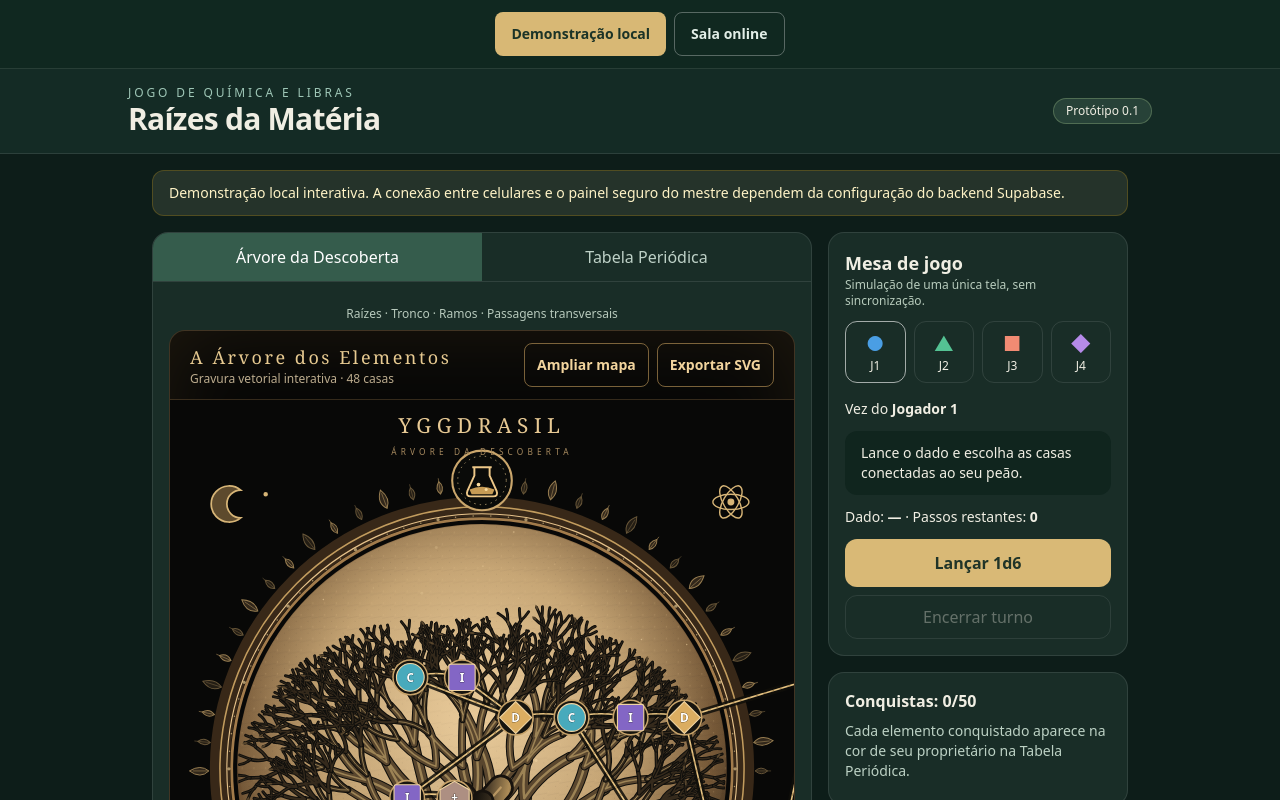
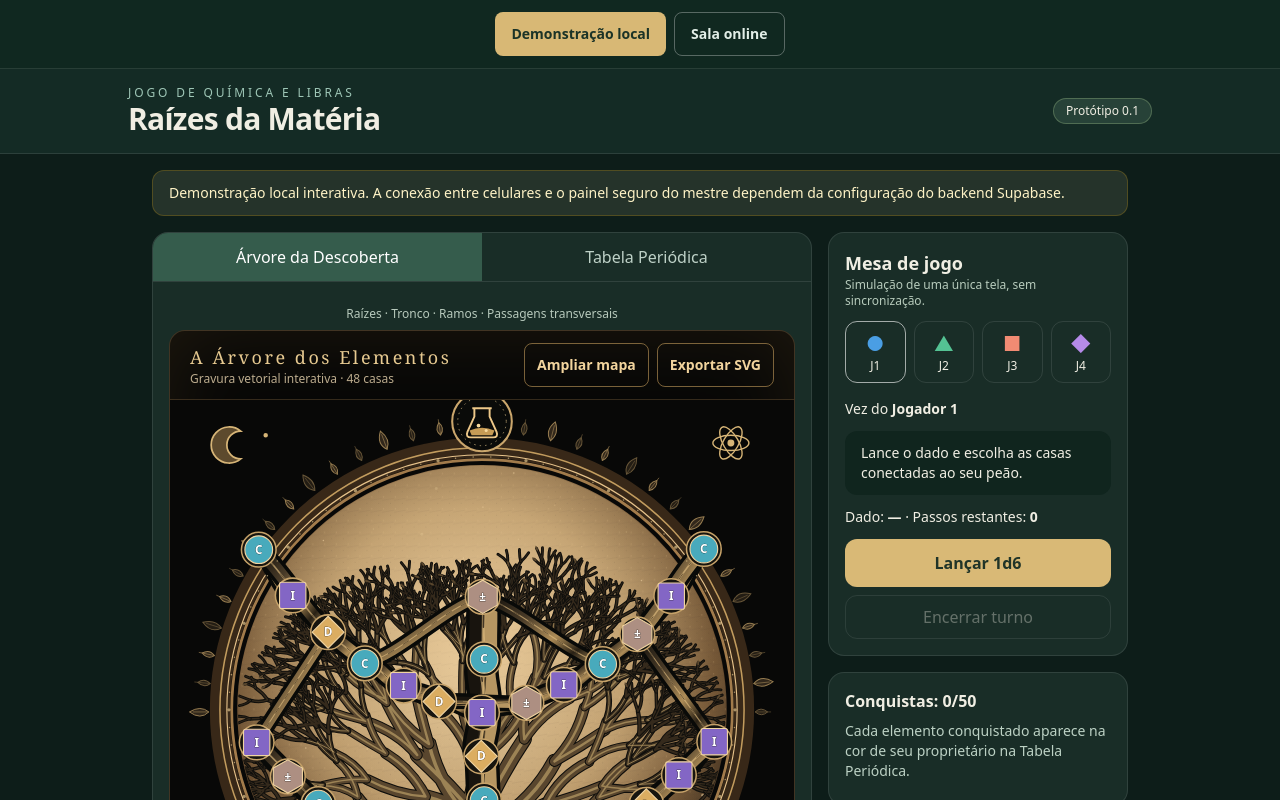
Before and after one commit to qui-x/raizes-da-materia, a React (Vite) app: page / in a window 1280 px wide. Shown: the top 800 px of the page. Built offline with nearby package versions, Linux system fonts and the light colour scheme.

Commit message:
feat: integra veios navegáveis da árvore sem grade sobreposta

```diff
--- a/src/components/YggdrasilBoard.tsx
+++ b/src/components/YggdrasilBoard.tsx
@@ -1,10 +1,10 @@
-import { useId, useRef, useState, type RefObject } from 'react'
-import { houseColor, houseLabel, neighbors, nodes, playerColors, type HouseType } from '../game/board'
+import { useEffect, useId, useRef, useState, type RefObject } from 'react'
+import { edges, houseColor, houseLabel, nodes, playerColors, type HouseType } from '../game/board'
 
 /**
  * Yggdrasil original em vetores: árvore entalhada + mapa jogável.
- * A camada de arte é puramente decorativa. A camada de casas usa
- * o mesmo grafo de 48 nós dos motores local e multiplayer.
+ * Os caminhos são veios reais da árvore e cada bifurcação é um nó do jogo.
+ * O SVG usa o mesmo grafo do motor e do banco de dados.
  */
 export type TreePawn = { seat: number; nodeId: number }
 type Props = {
@@ -23,9 +23,27 @@ const typeSymbols: Record<HouseType, string> = {
 const typeNames: HouseType[] = ['identificacao', 'cotidiano', 'desafio', 'acontecimento']
 
 function position(nodeId: number) {
-  const n = nodes[nodeId]
-  return { x: 450 + (n.x - 196) * 1.52, y: 980 - n.row * 58 }
+  return { x: nodes[nodeId].x, y: nodes[nodeId].y }
 }
+// O mesmo traço representa a madeira e o trajeto jogável.
+// Nenhuma malha de caminhos é sobreposta à gravura.
+function branchCurve(a: number, b: number): string {
+  const from = position(a), to = position(b)
+  const dx=to.x-from.x, dy=to.y-from.y
+  const swing=Math.sin(a*1.31+b*.83)*12
+  const c1x=from.x+dx*.3+(Math.abs(dx)<20?swing:0)
+  const c2x=from.x+dx*.7-(Math.abs(dx)<20?swing:0)
+  const c1y=from.y+dy*.24-(Math.abs(dx)>45?swing:0)
+  const c2y=from.y+dy*.76+(Math.abs(dx)>45?swing:0)
+  return 'M'+from.x+' '+from.y+' C'+c1x.toFixed(1)+' '+c1y.toFixed(1)+' '+
+    c2x.toFixed(1)+' '+c2y.toFixed(1)+' '+to.x+' '+to.y
+}
+function branchWidth(a: number,b: number): number {
+  if(a<12&&b<12) return 40
+  if(a>=12&&Math.floor(a/6)===Math.floor(b/6)) return a<24?24:19
+  return 13
+}
+
 
 function buildCanopy() {
   const byDepth = Array.from({ length: 7 }, () => '')
@@ -56,32 +74,6 @@ function buildCanopy() {
 }
 const canopy = buildCanopy()
 const widths = [19, 13, 8.3, 5.3, 3.3, 2.1, 1.2]
-const roots = [
-  'M453 838 C403 893 385 941 302 968 C218 989 173 1052 126 1125',
-  'M468 825 C516 884 539 935 615 967 C677 993 725 1063 775 1133',
-  'M428 852 C381 932 354 1007 283 1050 C254 1070 214 1123 189 1161',
-  'M477 853 C527 936 570 990 623 1045 C674 1095 669 1130 723 1171',
-  'M445 856 C453 937 429 1018 460 1061 C496 1108 522 1122 538 1160',
-  'M433 867 C393 926 330 975 349 1019 C367 1084 417 1125 397 1173',
-  'M471 851 C513 925 580 984 551 1034 C527 1085 471 1112 481 1182',
-  'M411 869 C352 908 277 943 222 934 C156 924 107 964 82 1025',
-  'M489 868 C557 921 647 919 700 953 C741 974 796 1014 824 1057',
-  'M456 861 C431 927 491 973 454 1017 C401 1071 369 1094 333 1171',
-]
-const trunk = [
-  'M452 865 C391 817 412 765 456 728 C510 680 457 622 421 571',
-  'M445 866 C494 806 489 760 451 720 C391 654 429 613 477 559',
-  'M443 859 C416 803 472 772 490 728 C518 670 459 622 451 579',
-  'M465 860 C491 790 412 765 431 711 C449 667 484 647 471 600',
-  'M459 873 C397 815 372 751 422 695 C456 651 445 626 415 602',
-  'M467 861 C523 813 536 751 477 697 C447 668 418 647 435 619',
-]
-const tracery = [
-  'M441 840 C401 802 416 759 451 731 C482 704 489 678 451 638',
-  'M458 842 C480 794 446 754 466 715 C498 676 434 652 431 620',
-  'M478 847 C515 802 494 751 468 724 C446 690 422 670 455 631',
-  'M419 841 C396 789 437 747 436 712 C421 679 457 654 469 617',
-]
 const outerLeaves = Array.from({ length: 32 }, (_, i) => {
   const t = -Math.PI + i * Math.PI / 31
   const x = 450 + Math.cos(t) * 394
@@ -155,28 +147,25 @@ function TreeDrawing({ prefix, pawns, focusedNodeId, reachableIds, onMove, busy,
         {depth < 4 && <path d={d} stroke="#b39762" strokeWidth={widths[depth] * .27} opacity=".75" />}
       </g>)}
       {canopy.tips.map((t,i)=><ellipse key={i} cx={t.x} cy={t.y} rx="1.5" ry="4" transform={'rotate('+(t.angle*180/Math.PI)+' '+t.x+' '+t.y+')'} fill="#665034" opacity=".8"/>)}
-      {/* Tronco torcido, com fios de corte e textura */}
-      {trunk.map((d,i)=><g key={i} fill="none" strokeLinecap="round">
-        <path d={d} stroke="#17120d" strokeWidth={42-i%3*4} />
-        <path d={d} stroke={'url(#' + prefix + '-wood)'} strokeWidth={34-i%3*4} />
-        <path d={d} stroke="#d3ad71" strokeWidth={2.3+i%2} opacity=".7" />
-      </g>)}
-      {tracery.map((d,i)=><path key={i} d={d} stroke="#1a1710" strokeWidth="5.5" fill="none" opacity=".67" />)}
-      <path d="M420 842 Q450 878 480 841" fill="none" stroke="#d9b985" strokeWidth="5" opacity=".76" />
     </g>
 
-    {/* Raízes transbordam do medalhão, como na referência */}
-    {roots.map((d,i)=><g key={i} fill="none" strokeLinecap="round">
-      <path d={d} stroke="#0b0c0a" strokeWidth={18-i%3*2} />
-      <path d={d} stroke={'url(#' + prefix + '-wood)'} strokeWidth={12-i%3*2} />
-      <path d={d} stroke="#dfbb7d" strokeWidth="1.5" opacity=".72" />
-    </g>)}
-    {Array.from({length:20},(_,i)=>{
-      const x=85+i*38
-      const y=1046+Math.sin(i*1.83)*39
-      return <path key={i} d={'M'+(450+(i-10)*12)+' 964 Q'+x+' '+(y-45)+' '+x+' '+y+' Q'+(x+Math.cos(i)*22)+' '+(y+35)+' '+(x+Math.sin(i)*34)+' '+(y+75)}
-        fill="none" stroke="#967a4f" strokeWidth={i%4===0?2:1} opacity=".6"/>
-    })}
+    {/* Veios de madeira: as arestas da árvore SÃO as rotas do jogo. */}
+    <g fill="none" strokeLinecap="round" strokeLinejoin="round" aria-hidden="true">
+      {edges.map(([a,b]) => {
+        const d=branchCurve(a,b)
+        const width=branchWidth(a,b)
+        const selected=focusedNodeId===a&&reachableIds.includes(b)||focusedNodeId===b&&reachableIds.includes(a)
+        return <g key={a+'-'+b}>
+          <path d={d} stroke="#090a08" strokeWidth={width+10}/>
+          <path d={d} stroke={'url(#'+prefix+'-wood)'} strokeWidth={width}/>
+          <path d={d} stroke="#e1bd80" strokeWidth={Math.max(1.3,width*.12)} opacity=".65"/>
+          <path d={d} stroke="#231a11" strokeWidth={Math.max(1,width*.052)} opacity=".8"
+            strokeDasharray={width>28?'18 28':'9 16'}/>
+          {selected&&<path d={d} stroke="#fff1ae" strokeWidth={width+12} opacity=".20"
+            className="motion-safe:animate-pulse"/>}
+        </g>
+      })}
+    </g>
     {/* Nó da matéria: quatro laços metálicos entrelaçados */}
     <g fill="none" stroke={'url(#' + prefix + '-gold)'} strokeWidth="4" opacity=".88">
       {[0,45,90,135].map(a=><ellipse key={a} cx="450" cy="1045" rx="113" ry="45" transform={'rotate('+a+' 450 1045)'} />)}
@@ -218,21 +207,6 @@ function TreeDrawing({ prefix, pawns, focusedNodeId, reachableIds, onMove, busy,
       <path d="M-260 -33 Q0 -50 260 -33 L248 29 Q0 39 -248 29 Z" fill="#100f0b" stroke="#bc975b" strokeWidth="2.4"/>
       <path d="M-238 -23 H238 M-235 20 H235" stroke="#745c3b" strokeWidth="1" fill="none"/>
       <text x="0" y="8" fontFamily="Georgia,serif" fontSize="26" letterSpacing="4" fill="#f0d5a2" textAnchor="middle">RAÍZES DA MATÉRIA</text>
-    </g>
-
-    {/* Grafo de movimento: conectado aos mesmos nós do motor do jogo */}
-    <g aria-hidden="true" fill="none" strokeLinecap="round" strokeLinejoin="round">
-      {nodes.flatMap(n => neighbors(n.id).filter(next => next > n.id).map(next => {
-        const from=position(n.id), to=position(next)
-        const midX=(from.x+to.x)/2
-        const midY=(from.y+to.y)/2 - (n.row===nodes[next].row?11:0)
-        const d='M'+from.x+' '+from.y+' Q'+midX+' '+midY+' '+to.x+' '+to.y
-        return <g key={n.id+'-'+next}>
-          <path d={d} stroke="#100e0a" strokeWidth="10" opacity=".86"/>
-          <path d={d} stroke="#f8d28c" strokeWidth="2.3" opacity=".93"/>
-          <path d={d} stroke="#77572c" strokeWidth=".8" strokeDasharray="3 9"/>
-        </g>
-      }))}
     </g>
 
     {nodes.map(n=>{
@@ -279,7 +253,21 @@ function TreeDrawing({ prefix, pawns, focusedNodeId, reachableIds, onMove, busy,
 export default function YggdrasilBoard({ pawns, focusedNodeId=null, reachableIds=[], onMove, busy=false, className='' }: Props) {
   const [expanded,setExpanded] = useState(false)
   const svgRef = useRef<SVGSVGElement>(null)
+  const scrollRef = useRef<HTMLDivElement>(null)
   const prefix=useId().replace(/:/g,'')
+
+  useEffect(() => {
+    const viewport=scrollRef.current
+    if(!viewport || focusedNodeId == null) return
+    const n=position(focusedNodeId)
+    const svgWidth=svgRef.current?.getBoundingClientRect().width ?? 680
+    const ratio=svgWidth/900
+    viewport.scrollTo({
+      left: Math.max(0,n.x*ratio-viewport.clientWidth/2),
+      top: Math.max(0,n.y*ratio-viewport.clientHeight/2),
+      behavior: window.matchMedia('(prefers-reduced-motion: reduce)').matches?'instant':'smooth',
+    })
+  },[focusedNodeId,expanded])
 
   function exportSvg() {
     if (!svgRef.current) return
@@ -320,8 +308,9 @@ export default function YggdrasilBoard({ pawns, focusedNodeId=null, reachableIds
         </button>
       </div>
     </div>
-    <div className="overflow-x-auto overscroll-x-contain">
-      <div className={'mx-auto '+(expanded?'min-w-[840px] max-w-[960px]':'min-w-[600px] max-w-[850px] sm:min-w-0')}>
+    <div ref={scrollRef} className="max-h-[72dvh] min-h-[320px] overflow-auto overscroll-contain sm:max-h-[780px]"
+      aria-label="Área navegável da árvore com rolagem vertical e horizontal">
+      <div className={'mx-auto '+(expanded?'min-w-[900px] max-w-[1050px]':'min-w-[680px] max-w-[900px] sm:min-w-0')}>
         <TreeDrawing prefix={prefix} svgRef={svgRef} pawns={pawns} focusedNodeId={focusedNodeId}
           reachableIds={reachableIds} onMove={onMove} busy={busy}/>
       </div>
@@ -333,6 +322,6 @@ export default function YggdrasilBoard({ pawns, focusedNodeId=null, reachableIds
         <span>{houseLabel[type]}</span>
       </div>)}
     </div>
-    <p className="px-3 pb-3 text-xs text-[#b9a98a] sm:px-5">Linhas douradas indicam conexões. Casas com halo luminoso podem ser escolhidas neste turno. No celular, deslize lateralmente para explorar o tabuleiro.</p>
+    <p className="px-3 pb-3 text-xs text-[#b9a98a] sm:px-5">Linhas douradas indicam conexões. Casas com halo luminoso podem ser escolhidas neste turno. No celular, deslize pelo tronco, galhos e raízes; a câmera acompanha o peão.</p>
   </div>
 }
```
